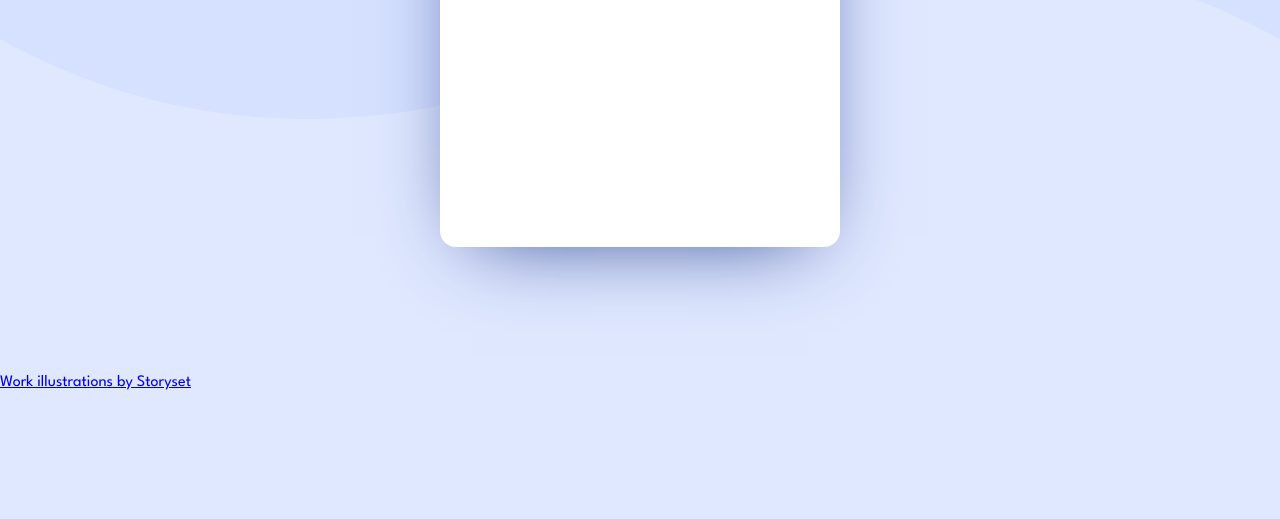
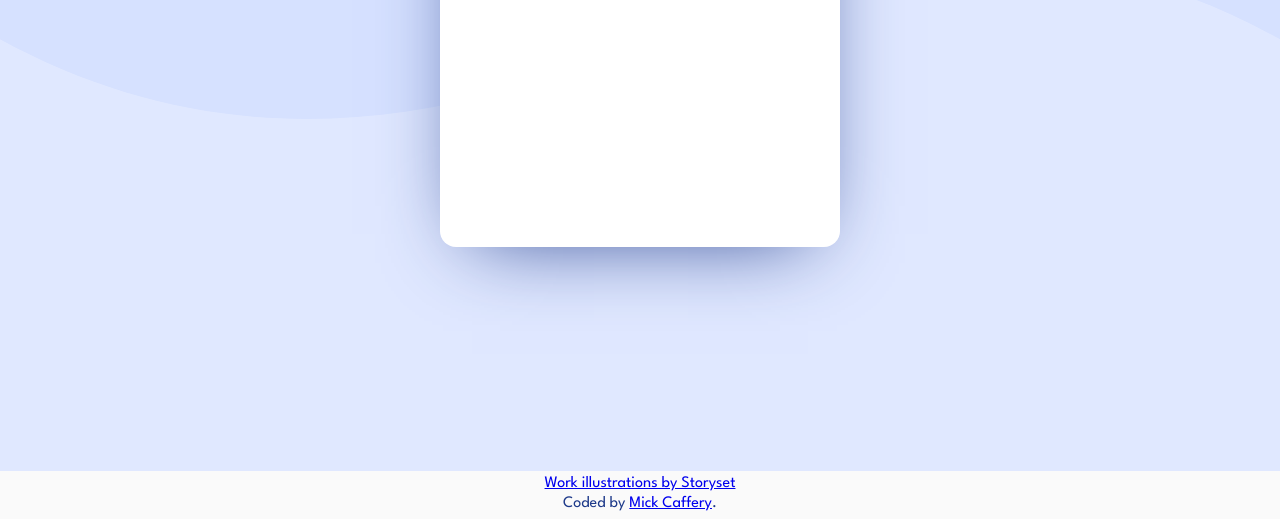
Before and after one commit to mickcaff/Sortable-Todo-List---JS, a plain HTML site: page index.html in a window 1280 px wide. Shown: the part 281-800 px from the top of the page. Drawn offline with Linux system fonts and the light colour scheme.

Commit message:
Footer added

```diff
--- a/css/styles.css
+++ b/css/styles.css
@@ -103,6 +103,18 @@ body {
     cursor: pointer;
     margin: 0 10px;
 }
+.attribution {
+    color: var(--heading1);
+    background-color: var(--neutral1);
+    width: 100vw;
+    height: 3rem;
+    text-align: center;
+    position: fixed;
+    bottom: 0;
+}
+.attribution p {
+    padding-top: 5px;
+}
 
 @media (min-width: 250px) {
     .todo-item-text {
--- a/index.html
+++ b/index.html
@@ -34,8 +34,9 @@
         <div class="todo-list-container"></div>
     </div>
 
-    <footer>
-        <a href="https://storyset.com/work">Work illustrations by Storyset</a>
+    <footer class="attribution">
+        <p><a href="https://storyset.com/work" target="_blank">Work illustrations by Storyset</a></p>
+        <p>Coded by <a href="https://github.com/mickcaff" target="_blank">Mick Caffery</a>.</p>
     </footer>
     <script src="./js/app.js"></script>
 </body>
```
